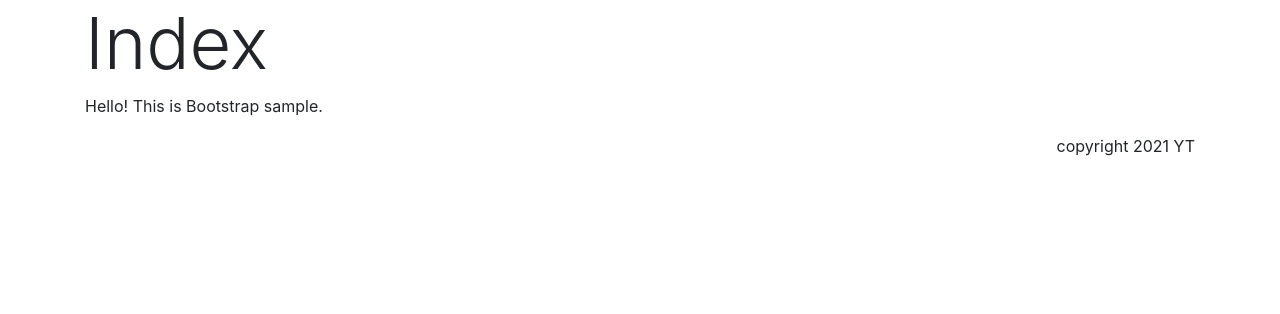
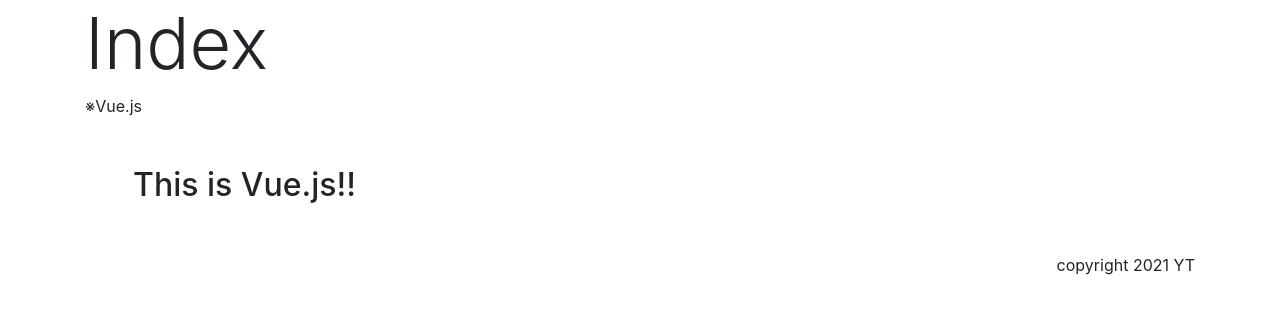
Before and after one commit to grasshopper-dev/flask_app_002, a Flask app: page / in a window 1280 px wide. Shown: the top 314 px of the page. Run offline with Flask 2, Linux system fonts and the light colour scheme; some libraries are stand-ins or nearby versions.

Commit message:
Vue.jsの適用

```diff
--- a/app.py
+++ b/app.py
@@ -6,7 +6,7 @@ app = Flask(__name__)
 
 @app.route('/', methods=['GET'])
 def index():
-    return render_template('index.html', title="Index", message='Hello! This is Bootstrap sample.')
+    return render_template('index.html', title="Index", message='※Vue.js')
 
 @app.route('/', methods=['POST'])
 def form():
--- a/templates/index.html
+++ b/templates/index.html
@@ -9,7 +9,25 @@ Index
 {% endblock %}
 
 {% block content %}
-<p>{{message}}</p>
+<div class="mb-3" id="msg">{{message}}</div>
+<!-- Vue.js container -->
+{% raw %}
+<div id="app" class="m-5">
+    <h2>{{vue_msg}}</h2>
+</div>
+{% endraw %}
+
+<!-- Vue.js script -->
+<script>
+    // start vue
+    new Vue({
+        el:'#app',
+        data:{
+            vue_msg: 'This is Vue.js!!'
+        }
+    });
+</script>
+
 {% endblock %}
 
 {% block footer %}
--- a/templates/layout.html
+++ b/templates/layout.html
@@ -4,6 +4,7 @@
     <title>{% block title %}{% endblock %}</title>
     <meta charset="utf-8"/>
     <link rel="stylesheet" href="https://stackpath.bootstrapcdn.com/bootstrap/4.3.1/css/bootstrap.min.css" integrity="sha384-ggOyR0iXCbMQv3Xipma34MD+dH/1fQ784/j6cY/iJTQUOhcWr7x9JvoRxT2MZw1T" crossorigin="anonymous">
+    <script src="https://cdn.jsdelivr.net/npm/vue@2/dist/vue.js"></script>
 </head>
 <body>
     <div class="container">
```
